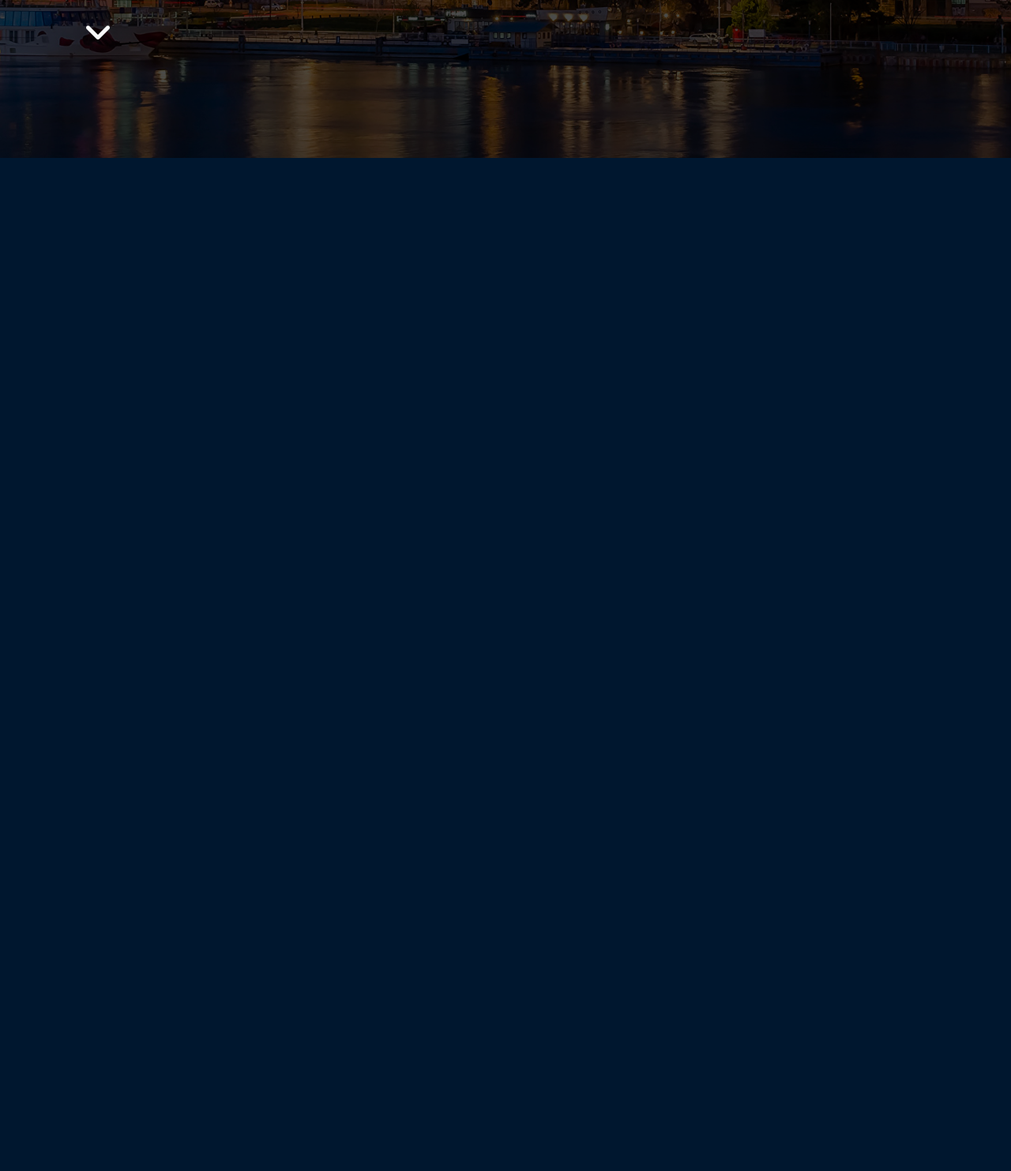
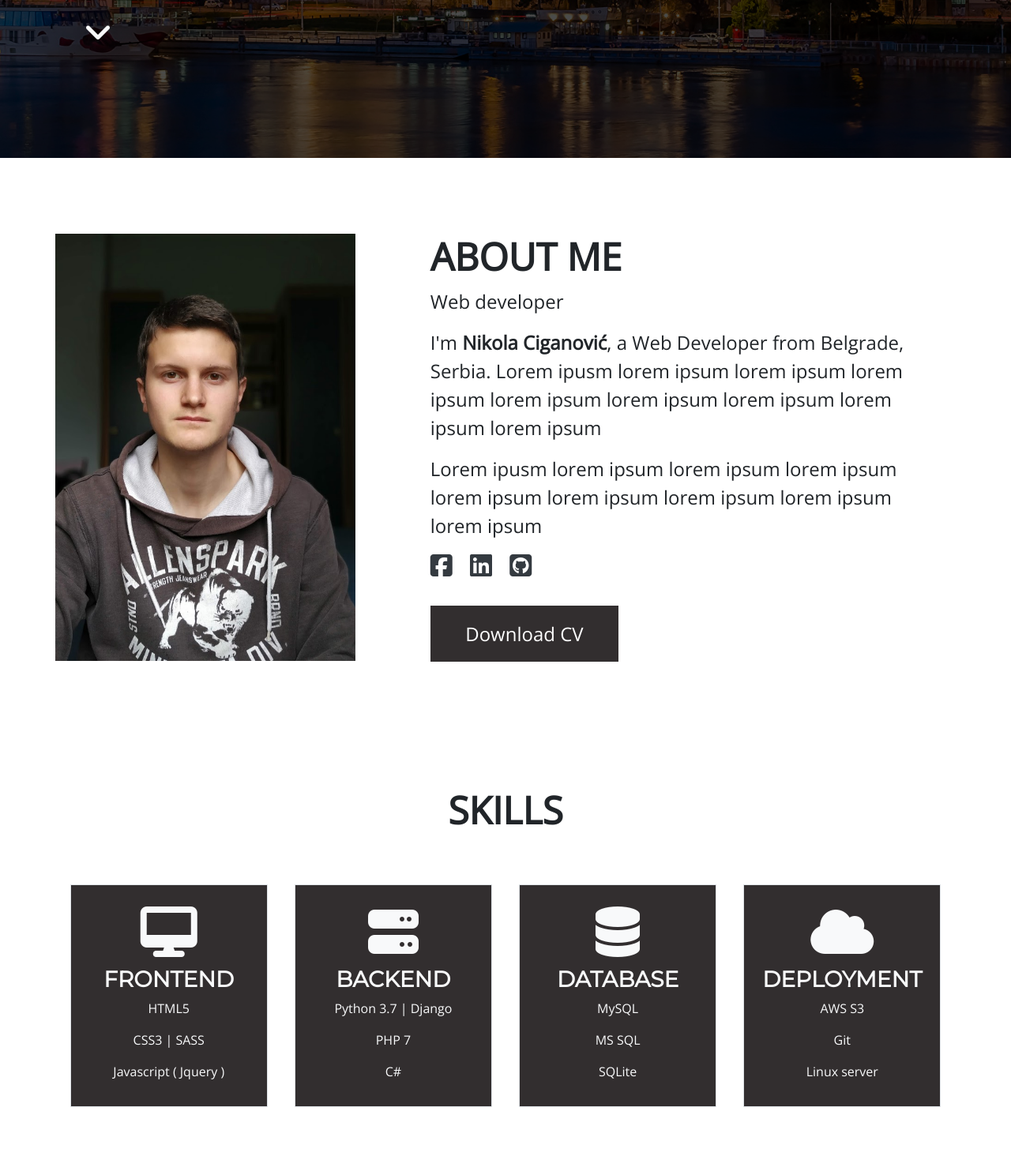
Before and after one commit to nciganovic/New-portfolio, a PHP site: page / in a window 1280 px wide. Shown: the part 600-2083 px from the top of the page at 79% size. Before the commit the page ends 800 px from the top, so only its background shows below. Run offline with PHP 8.4, Linux system fonts and the light colour scheme; some libraries are stand-ins or nearby versions.

Commit message:
About me and skills section added

```diff
--- a/css/media.css
+++ b/css/media.css
@@ -16,7 +16,15 @@
     h1{
         font-size: 5rem;
     }
-
+    .bg-prof{
+        display: block !important;
+    }
+    .img-prof{
+        display: none;
+    }
+    #about-me-txt{
+        margin-left: 7%;
+    }
  }
 
 
@@ -27,6 +35,21 @@
     .big-mt{
         margin-top: 30%;
     }
+    #about-me-txt h2{
+        font-size: 3rem;
+    }
+    #about-me-txt p{
+        font-size: 1.5rem;
+    }
+    .fab{
+        font-size: 2rem;
+    }
+    #skills h2{
+        font-size: 3rem;
+    }
+    #skill-card{
+
+    }
 }
 
 
--- a/css/style.css
+++ b/css/style.css
@@ -35,10 +35,12 @@
 .font-25{
     font-size: 2.5rem;
 }
+.font-15{
+    font-size: 1.5rem;
+}
 .h1{
     font-size: 2.5rem;
 }
-
 /* Intro page */
 #intro-page{
     background-image: url('../img/bg.jpg');
@@ -61,3 +63,35 @@
     bottom: -80%;
     left: -1%;
 }
+/* About me */
+#cv-btn{
+    background-color: #322e2f;
+    color: white;
+    padding-left: 7%;
+    padding-right: 7%;
+    padding-top: 3%;
+    padding-bottom: 3%;
+
+}
+.bg-prof{
+    background-image: url('../img/profile.jpg');
+    background-position: center;
+    background-repeat: no-repeat;
+    background-size: cover;
+}
+/* My skills */
+#skills{
+    margin-top: 5%;
+    margin-bottom: 5%;
+}
+#skill-icon{
+    font-size: 4rem;
+    padding-top: 5%;
+    padding-bottom: 5%;
+}
+#skill-card{
+    width: 250px;
+    /*border: 1px solid black !important;*/
+    margin: 1.5%;
+    background-color: #322e2f;
+}
--- a/index.html
+++ b/index.html
@@ -29,7 +29,7 @@
                 <a class="nav-link text-light font-weight-bold mont" href="#">HOME <span class="sr-only">(current)</span></a>
               </li>
               <li class="nav-item ml-2 mr-2">
-                <a class="nav-link text-light font-weight-bold mont" href="#courses">ABOUT ME</a>
+                <a class="nav-link text-light font-weight-bold mont" href="#about-me">ABOUT ME</a>
               </li>
               <li class="nav-item ml-2 mr-2">
                 <a class="nav-link text-light font-weight-bold mont" href="#video">SKILLS</a>
@@ -61,6 +61,68 @@
     </section>
     <!-- INTRO PAGE END -->
 
+    <!-- ABOUT ME START -->
+    <section id="about-me">
+      <div class="container pt-5 pb-5">
+        <div class="row">
+          <div class="col-xs-12 col-md-4 mt-5 img-prof">
+            <img class="w-75" src="img/prof.jpeg" alt="profile image">
+          </div>
+          <div class="col-xs-12 col-md-4 mt-5 bg-prof d-none">
+            <!--display none on small-->
+          </div>
+          <div id="about-me-txt" class="col-xs-12 col-md-7 mt-5">
+            <h2 class="mont"><strong>ABOUT ME</strong></h2>
+            <p>Web developer</p>
+            <p>I'm <strong>Nikola Ciganović</strong>, a Web Developer from Belgrade, Serbia. Lorem ipusm lorem ipsum lorem ipsum lorem ipsum lorem ipsum lorem ipsum lorem ipsum lorem ipsum lorem ipsum</p>
+            <p>Lorem ipusm lorem ipsum lorem ipsum lorem ipsum lorem ipsum lorem ipsum lorem ipsum lorem ipsum lorem ipsum</p>
+            <p> <a href="#"><i class="fab fa-facebook-square text-dark font-15 mr-3"></i></a> <a href="#"><i class="fab fa-linkedin text-dark font-15"></i></a> <a href="#"><i class="fab fa-github-square text-dark font-15 ml-3"></i></a></p>
+            <p class="mt-5"> <a id="cv-btn" href="#">Download CV</a> </p>
+          </div>
+        </div>
+      </div>
+    </section>
+    <!-- ABOUT ME END -->
+
+    <!-- MY SKILLS START -->
+    <section id="skills">
+      <div class="container">
+        <div class="row d-flex justify-content-center align-items-center">
+          <div class="col-12">
+            <h2 class="text-center mont m-5"><strong>SKILLS</strong></h2>
+          </div>
+          <div id="skill-card" class="mt-3 p-3 border d-flex justify-content-center flex-column align-items-center">
+            <i id="skill-icon" class="fas fa-desktop text-light"></i>
+            <h3><strong class="mont text-light">FRONTEND</strong></h3>
+            <p class="text-light">HTML5</p>
+            <p class="text-light">CSS3 | SASS</p>
+            <p class="text-light">Javascript ( Jquery )</p>
+          </div>
+          <div id="skill-card" class="mt-3 p-3 border d-flex justify-content-center flex-column align-items-center">
+            <i id="skill-icon" class="fas fa-server text-light"></i>
+            <h3><strong class="mont text-light">BACKEND</strong></h3>
+            <p class="text-light">Python 3.7 | Django </p>
+            <p class="text-light">PHP 7</p>
+            <p class="text-light" >C#</p>
+          </div>
+          <div id="skill-card" class="mt-3 p-3 border d-flex justify-content-center flex-column align-items-center">
+            <i id="skill-icon" class="fas fa-database text-light"></i>
+            <h3 ><strong class="mont text-light">DATABASE</strong></h3>
+            <p class="text-light">MySQL</p>
+            <p class="text-light">MS SQL</p>
+            <p class="text-light">SQLite</p>
+          </div>
+          <div id="skill-card" class="mt-3 p-3 border d-flex justify-content-center flex-column align-items-center">
+            <i id="skill-icon" class="fas fa-cloud text-light"></i>
+            <h3 ><strong class="mont text-light">DEPLOYMENT</strong></h3>
+            <p class="text-light">AWS S3</p>
+            <p class="text-light">Git</p>
+            <p class="text-light">Linux server</p>
+          </div>
+        </div>
+      </div>
+    </section>
+    <!-- MY SKILLS END -->
 
     <script src="https://ajax.googleapis.com/ajax/libs/jquery/3.4.1/jquery.min.js"></script>
     <script src="https://cdn.jsdelivr.net/npm/popper.js@1.16.0/dist/umd/popper.min.js" integrity="sha384-Q6E9RHvbIyZFJoft+2mJbHaEWldlvI9IOYy5n3zV9zzTtmI3UksdQRVvoxMfooAo" crossorigin="anonymous"></script>
```
Also changed, not shown: img/prof.jpeg (added), img/profile.jpg (added).
